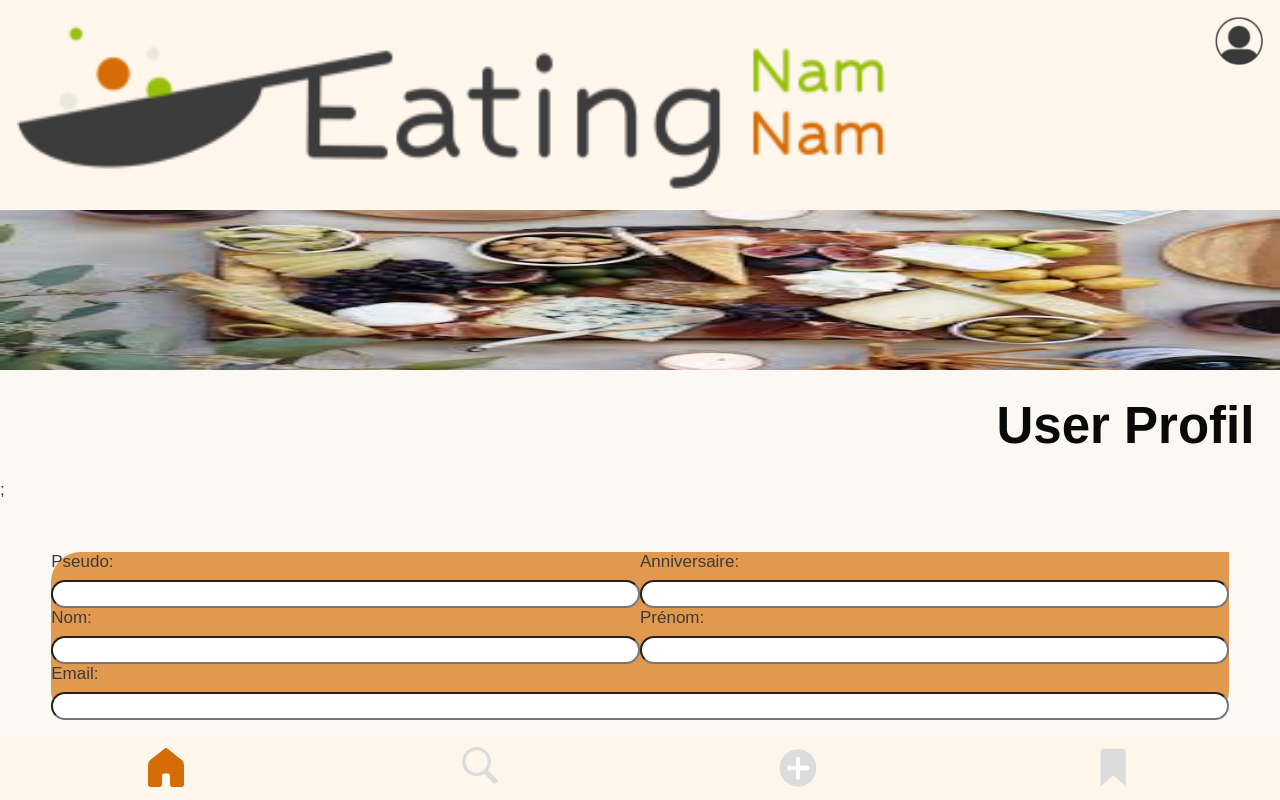
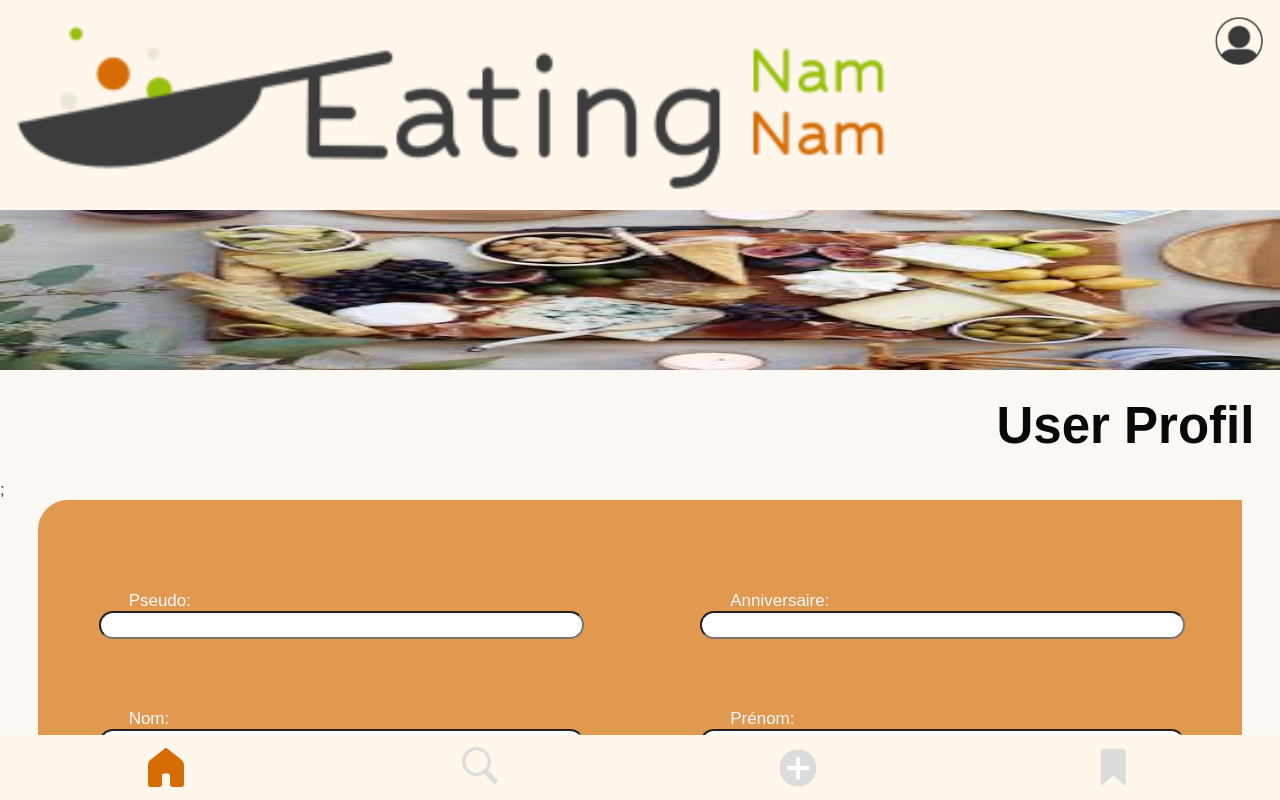
Before and after one commit to WildCodeSchool/0923-lille-JS-eatingnamnam, a React (Vite) app in the folder frontend/: page /profile in a window 1280 px wide. Shown: the top 800 px of the page. Built offline with nearby package versions, Linux system fonts and the light colour scheme; a web font is replaced by a local one.

Commit message:
Update UserProfil.scss

```diff
--- a/frontend/src/pages/UserProfil/UserProfil.scss
+++ b/frontend/src/pages/UserProfil/UserProfil.scss
@@ -12,7 +12,9 @@
 .UserProfil__info {
   background-color: rgb(225, 152, 79);
   border-radius: 30px 0px 30px 30px;
-  margin: 4%;
+  margin-left: 3%;
+  margin-right: 3%;
+
   display: grid;
   grid-template-columns: repeat(2, 1fr);
   grid-template-rows: repeat(6, 1fr);
@@ -21,41 +23,70 @@
 }
 .UserProfil__pseudo__text {
   grid-area: 1 / 1 / 2 / 2;
+  margin-top: 15%;
+  margin-left: 15%;
+  color: aliceblue;
 }
 .UserProfil__pseudo__input {
   grid-area: 2 / 1 / 3 / 2;
   border-radius: 56px;
+  width: 80%;
   height: 3vh;
+  margin-left: 10%;
 }
 .UserProfil__anniversaire__text {
   grid-area: 1 / 2 / 2 / 3;
+  margin-top: 15%;
+  margin-left: 15%;
+  color: aliceblue;
 }
 .UserProfil__anniversaire__input {
   grid-area: 2 / 2 / 3 / 3;
   border-radius: 56px;
+  width: 80%;
   height: 3vh;
+  margin-left: 10%;
 }
 
 .UserProfil__nom__text {
   grid-area: 3 / 1 / 4 / 2;
+  margin-top: -2%;
+  margin-left: 15%;
+  color: aliceblue;
 }
 .UserProfil__nom__input {
   grid-area: 4 / 1 / 5 / 2;
   border-radius: 56px;
+  width: 80%;
   height: 3vh;
+  margin-left: 10%;
+  margin-top: -17%;
 }
 .UserProfil__prenom__text {
   grid-area: 3 / 2 / 4 / 3;
+  margin-top: -2%;
+  margin-left: 15%;
+  color: aliceblue;
 }
 .UserProfil__prenom__input {
   grid-area: 4 / 2 / 5 / 3;
   border-radius: 56px;
+  width: 80%;
   height: 3vh;
+  margin-left: 10%;
+  margin-top: -17%;
 }
 .UserProfil__mail__text {
   grid-area: 5 / 1 / 6 / 3;
+  margin-top: -8%;
+  margin-left: 7%;
+  color: aliceblue;
 }
 .UserProfil__mail__input {
   grid-area: 6 / 1 / 7 / 3;
   border-radius: 56px;
+  width: 90%;
+  height: 3vh;
+  margin-left: 5%;
+  margin-top: -15%;
 }
```
